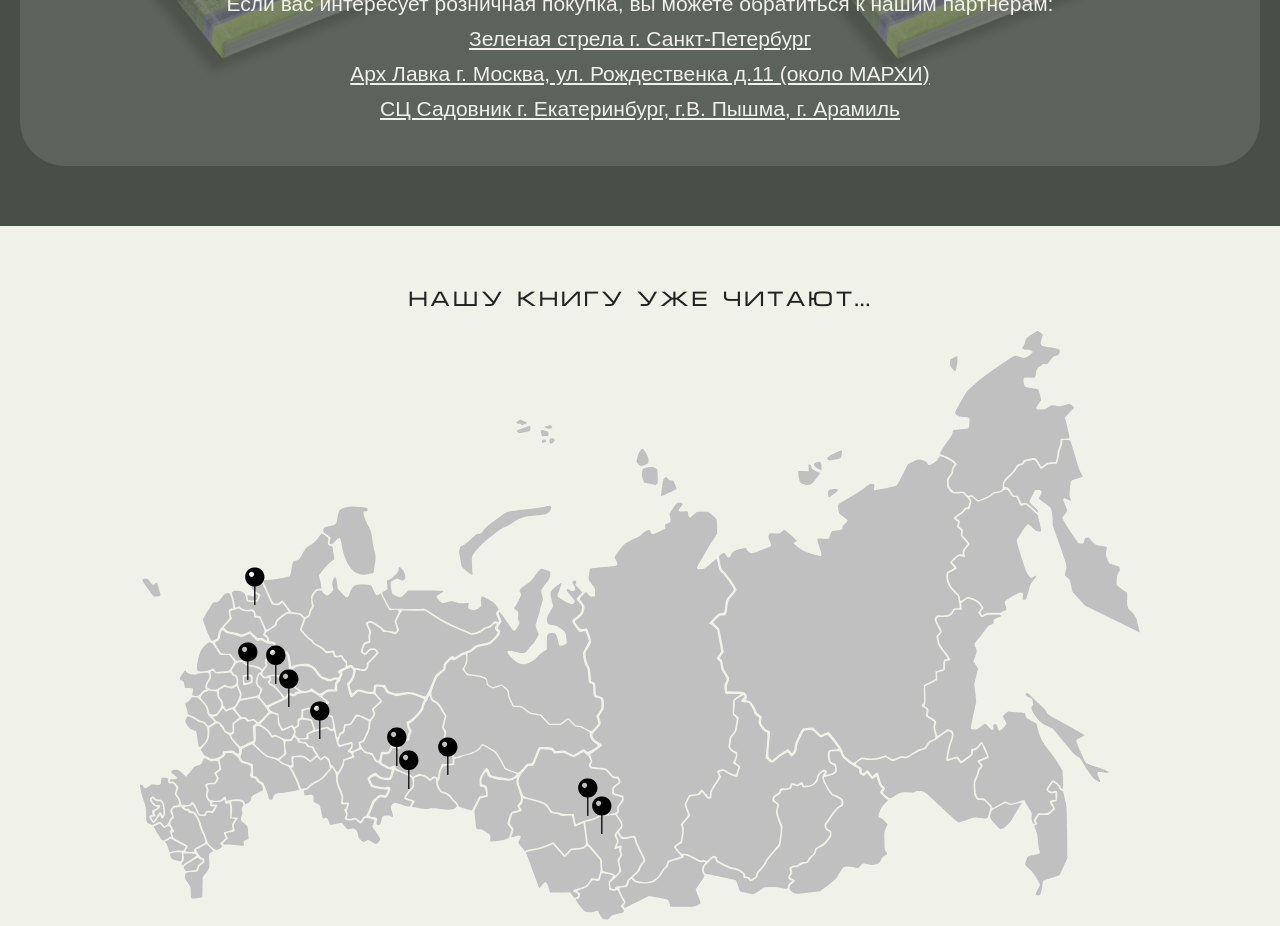
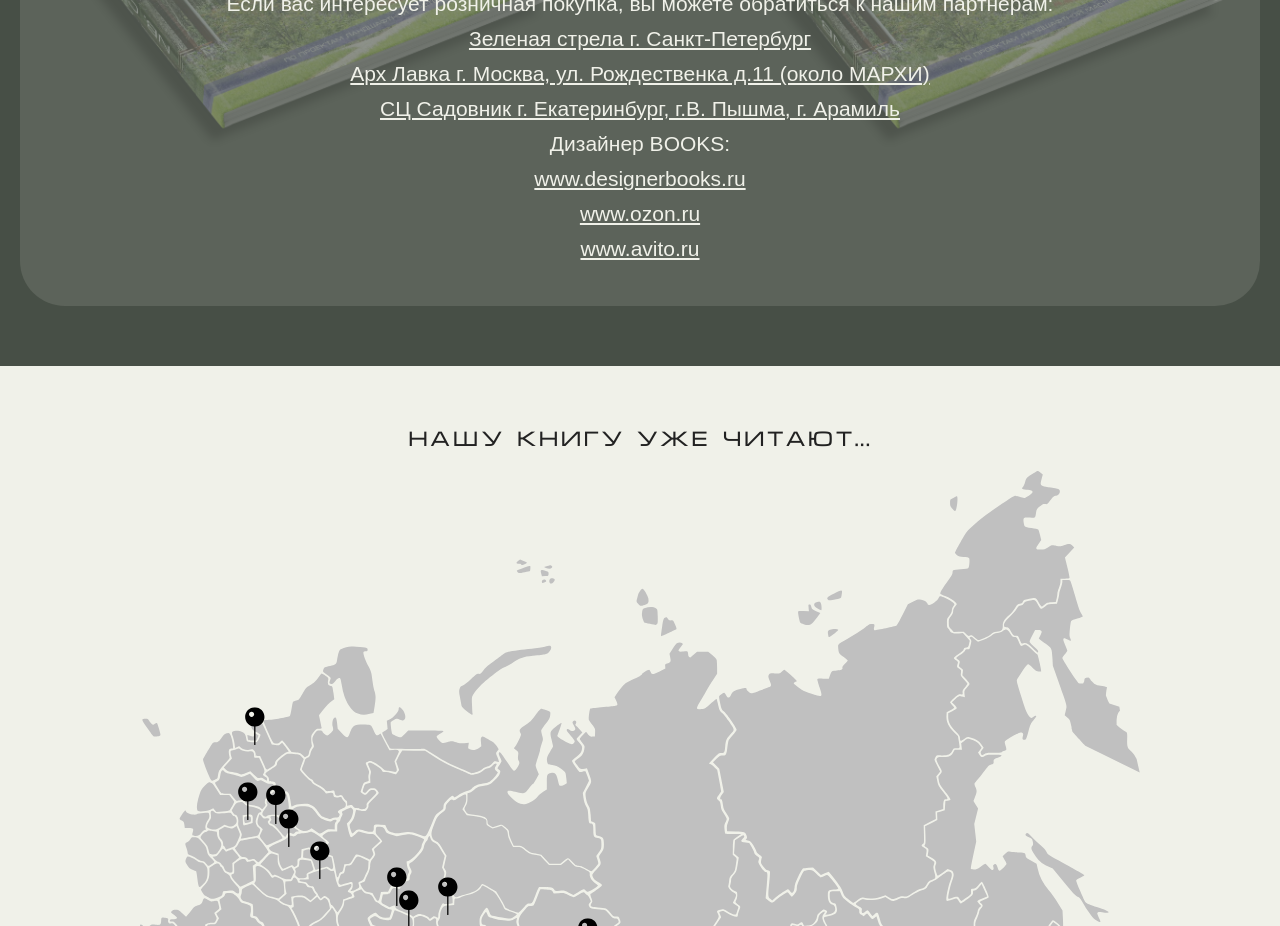
Before and after one commit to ilyamukhamedov/landing_part2, a React (Vite) app: page / in a window 1280 px wide. Shown: the part 4640-5566 px from the top of the page. Built offline with nearby package versions, Linux system fonts and the light colour scheme; no server answers.

Commit message:
add links

```diff
--- a/src/components/Policy/Policy.jsx
+++ b/src/components/Policy/Policy.jsx
@@ -38,6 +38,31 @@ const Policy = ({ isOpen }) => {
           <a className="policy__link" href="https://sad-24.ru/" target="_blank">
             СЦ Садовник г. Екатеринбург, г.В. Пышма, г. Арамиль
           </a>
+          <br />
+          <p className="policy__text">Дизайнер BOOKS:</p>
+          <a
+            className="policy__link"
+            href="https://www.designerbooks.ru/main.php?level=item&id=5072"
+            target="_blank"
+          >
+            www.designerbooks.ru
+          </a>
+          <br />
+          <a
+            className="policy__link"
+            href="https://www.ozon.ru/product/nb-sad-lesnye-uchastki-1878599558/"
+            target="_blank"
+          >
+            www.ozon.ru
+          </a>
+          <br />
+          <a
+            className="policy__link"
+            href="https://www.avito.ru/moskva/knigi_i_zhurnaly/nb.sad_lesnye_uchastki_4805834015"
+            target="_blank"
+          >
+            www.avito.ru
+          </a>
         </p>
         <img className="policy__image" src={book} alt="image of the book" />
         <img
```
